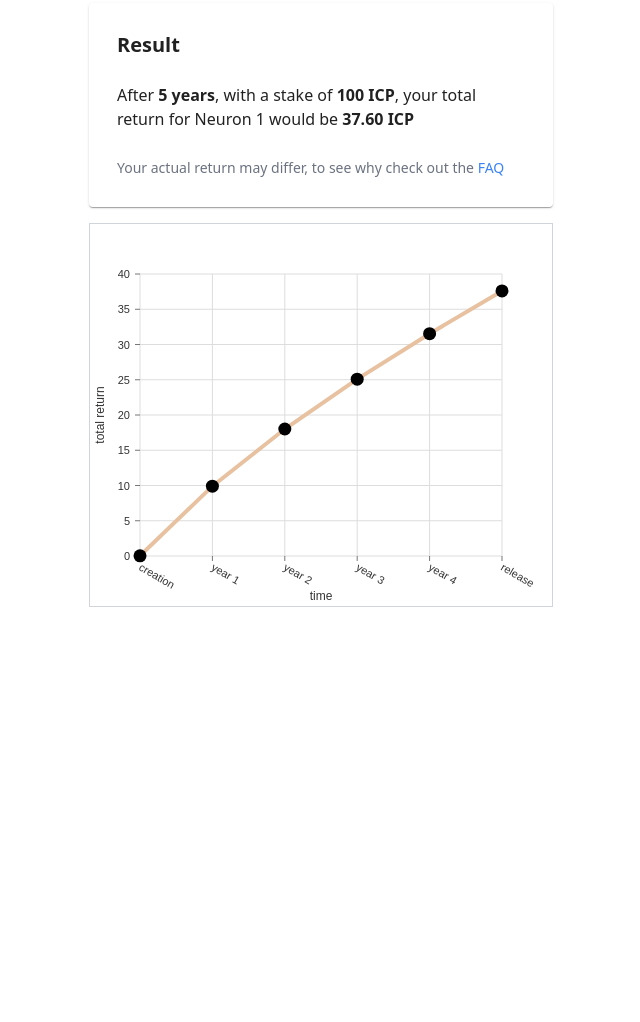
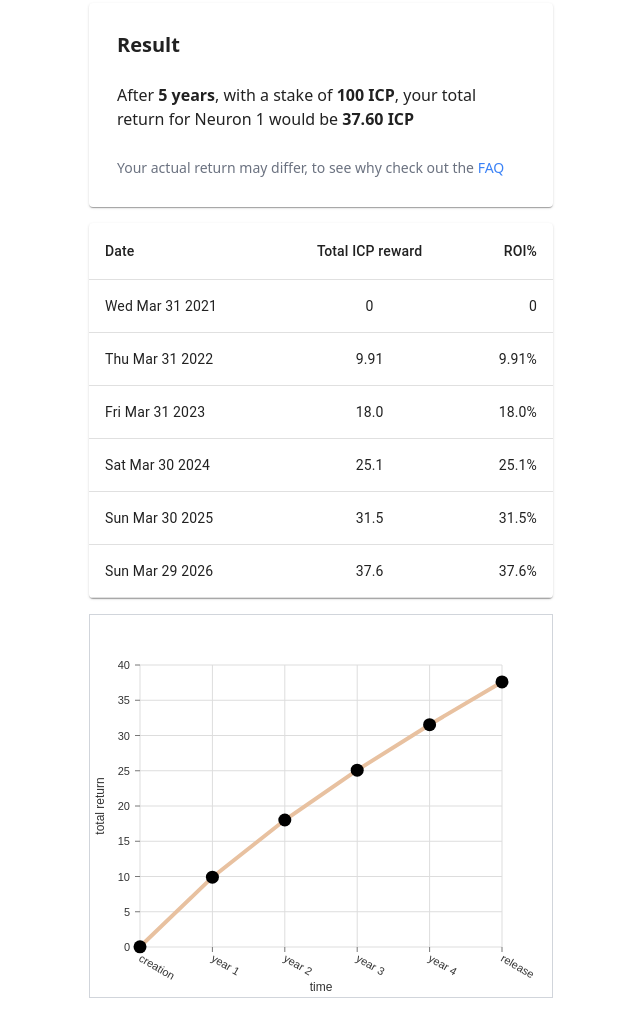
Before and after one commit to ocluf/stakingCalculator, a Gatsby site: page / in a window 1280 px wide. Shown: the part 994-2016 px from the top of the page, without its empty margins (319-959 px from the left). Before the commit the page ends 1625 px from the top, so only its background shows below. Built offline with nearby package versions, Linux system fonts and the light colour scheme; Gatsby itself is replaced by a stand-in of ours.

Commit message:
version with table showing returns

```diff
--- a/src/components/Neurons.tsx
+++ b/src/components/Neurons.tsx
@@ -11,6 +11,7 @@ import TabList from "@material-ui/lab/TabList"
 import TabPanel from "@material-ui/lab/TabPanel"
 import Tab from "@material-ui/core/Tab"
 import { Button, Paper } from "@material-ui/core"
+import ReturnTable from "./ReturnTable"
 
 const Neurons = () => {
   const standardParams = {
@@ -76,6 +77,11 @@ const Neurons = () => {
         reward={reward ? reward : "0"}
         neuronName={"Neuron " + (index + 1)}
       />
+      <ReturnTable
+        stakeSize={neurons[index].params.stakeSize}
+        startDate={neurons[index].params.startDate}
+        data={neurons[index].data}
+      />
       <div className="border border-gray-300 w-full h-96">
         <Chart data={neurons[index].data} />
       </div>
--- /dev/null
+++ b/src/components/ReturnTable.tsx
@@ -0,0 +1,50 @@
+import React, { Fragment, useState } from "react"
+import Table from "@material-ui/core/Table"
+import TableBody from "@material-ui/core/TableBody"
+import TableCell from "@material-ui/core/TableCell"
+import TableContainer from "@material-ui/core/TableContainer"
+import TableHead from "@material-ui/core/TableHead"
+import TableRow from "@material-ui/core/TableRow"
+import Paper from "@material-ui/core/Paper"
+import { Datapoint } from "../types/types"
+import { Star } from "@material-ui/icons"
+
+const ReturnTable = (props: { stakeSize: number; startDate: Date; data: any }) => {
+  const toRelativeDate = (nrOfDays: number): Date => {
+    const dateUTC: number = props.startDate.getTime() + nrOfDays * 86400000
+    return new Date(dateUTC)
+  }
+
+  return (
+    <Fragment>
+      {props.data.length > 0 ? (
+        <TableContainer component={Paper}>
+          <Table aria-label="simple table">
+            <TableHead>
+              <TableRow>
+                <TableCell>Date</TableCell>
+                <TableCell align="center">Total ICP reward</TableCell>
+                <TableCell align="right">ROI%</TableCell>
+              </TableRow>
+            </TableHead>
+            <TableBody>
+              {props.data.map((data, index) => (
+                <TableRow key={index}>
+                  <TableCell component="th" scope="row">
+                    {toRelativeDate(data.days).toDateString()}
+                  </TableCell>
+                  <TableCell align="center">{index === 0 ? 0 : data.y.toPrecision(3)}</TableCell>
+                  <TableCell align="right">
+                    {index === 0 ? 0 : ((data.y / props.stakeSize) * 100).toPrecision(3) + "%"}
+                  </TableCell>
+                </TableRow>
+              ))}
+            </TableBody>
+          </Table>
+        </TableContainer>
+      ) : null}
+    </Fragment>
+  )
+}
+
+export default ReturnTable
--- a/src/components/calcdatapoints.tsx
+++ b/src/components/calcdatapoints.tsx
@@ -34,12 +34,14 @@ const createDataPoints = (params: CalculatorParameters) => {
       datapoints.push({
         x: "release",
         y: cumulativeReward, // should account for maturity somehow as well
+        days: days,
       })
     }
     if (days % 365 === 0) {
       datapoints.push({
         x: days / 365 === 0 ? "creation" : "year " + days / 365,
         y: cumulativeReward,
+        days: days,
       })
     }
   }
```
Also changed, not shown: src/components/Neuron.tsx (added).
